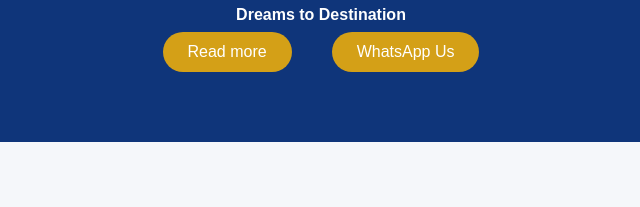
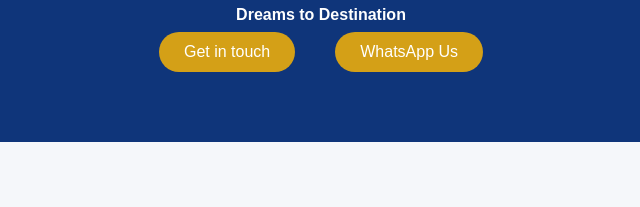
Before and after one commit to jaffarbashiredu-glitch/Uni-connect-consultants, a website: page index.html in a window 1280 px wide. Shown: the part 158-365 px from the top of the page, 319-959 px from the left. Drawn offline with nearby package versions, Linux system fonts and the light colour scheme; no server answers.

Commit message:
removed add more and added get in touch button

```diff
--- a/index.html
+++ b/index.html
@@ -66,8 +66,8 @@
 	 Education</h3>
 	<h6>Dreams to Destination</h6>
 	<div class="apply-button">
-		<a href="javascript:void(0)" data-scroll="about-us-data">
-    Read more
+		<a href="javascript:void(0)" data-scroll="consultationForm">
+    Get in touch
 </a>
 		<a href="https://wa.me/919797738715" target="_blank" class="whatsapp-btn">WhatsApp Us</a>
 	</div>
@@ -90,7 +90,7 @@
 
 
 
- <section class="about-us-data" id="about-us-data">
+ <section class="about-us-data" >
     <div class="row align-items-center">
 
         <!-- Left Side Content -->
```
